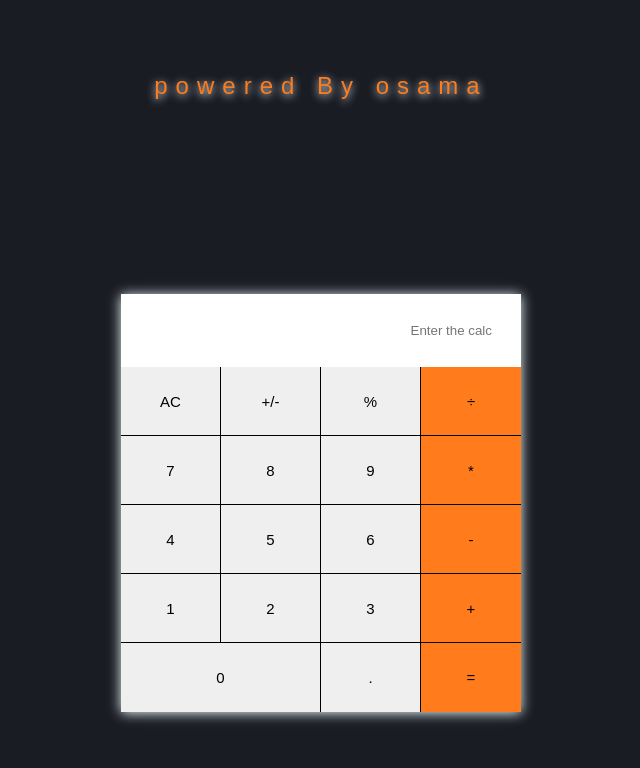
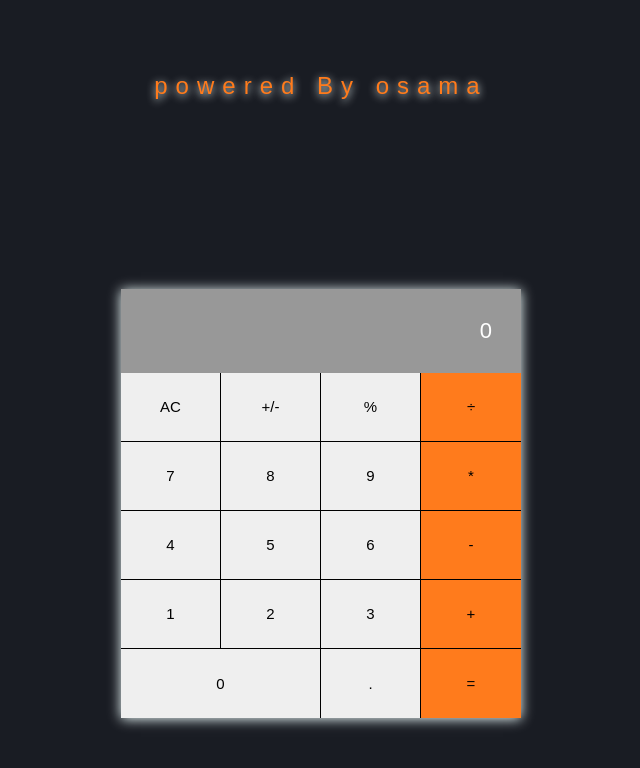
Before and after one commit to osamaashraf6/Math-magicians, a React (Create React App) app: page / in a window 1280 px wide. Shown: the top 768 px of the page, without its empty margins (319-959 px from the left). Built offline with nearby package versions, Linux system fonts and the light colour scheme.

Commit message:
Add the required changes

```diff
--- a/src/components/calculator/calculator.css
+++ b/src/components/calculator/calculator.css
@@ -72,6 +72,9 @@
   outline: 0;
   padding: 29px;
   text-align: right;
+  color: #fff;
+  background-color: #989898;
+  font-size: 22px;
 }
 
 .btns > button {
--- a/src/components/calculator/calculator.js
+++ b/src/components/calculator/calculator.js
@@ -10,7 +10,7 @@
         <section className="sectionone" id="sectionone">
           <div className="sectionone__wrapper">
             <div className="formcontrol">
-              <input type="text" name="name" placeholder="Enter the calc" />
+              <input type="text" name="name" value="0" />
             </div>
             <div className="btns">
               <button type="button">AC</button>
```
